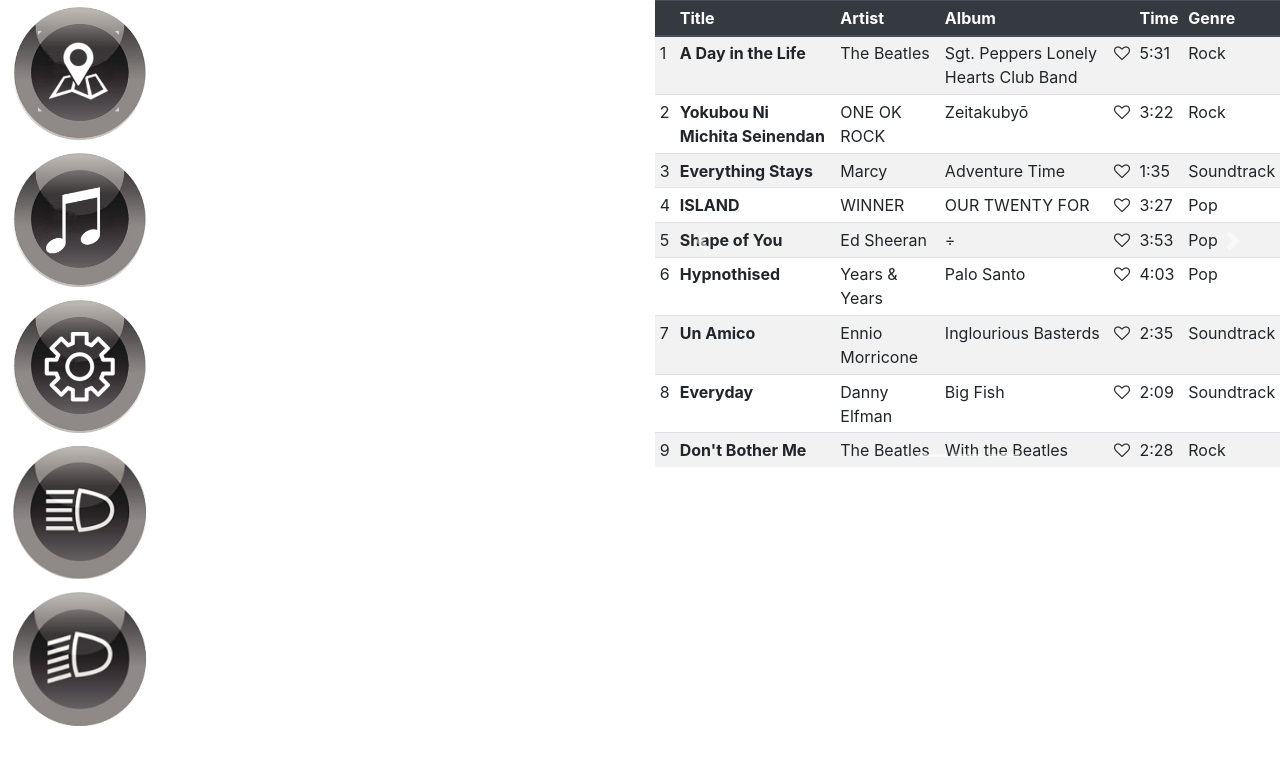
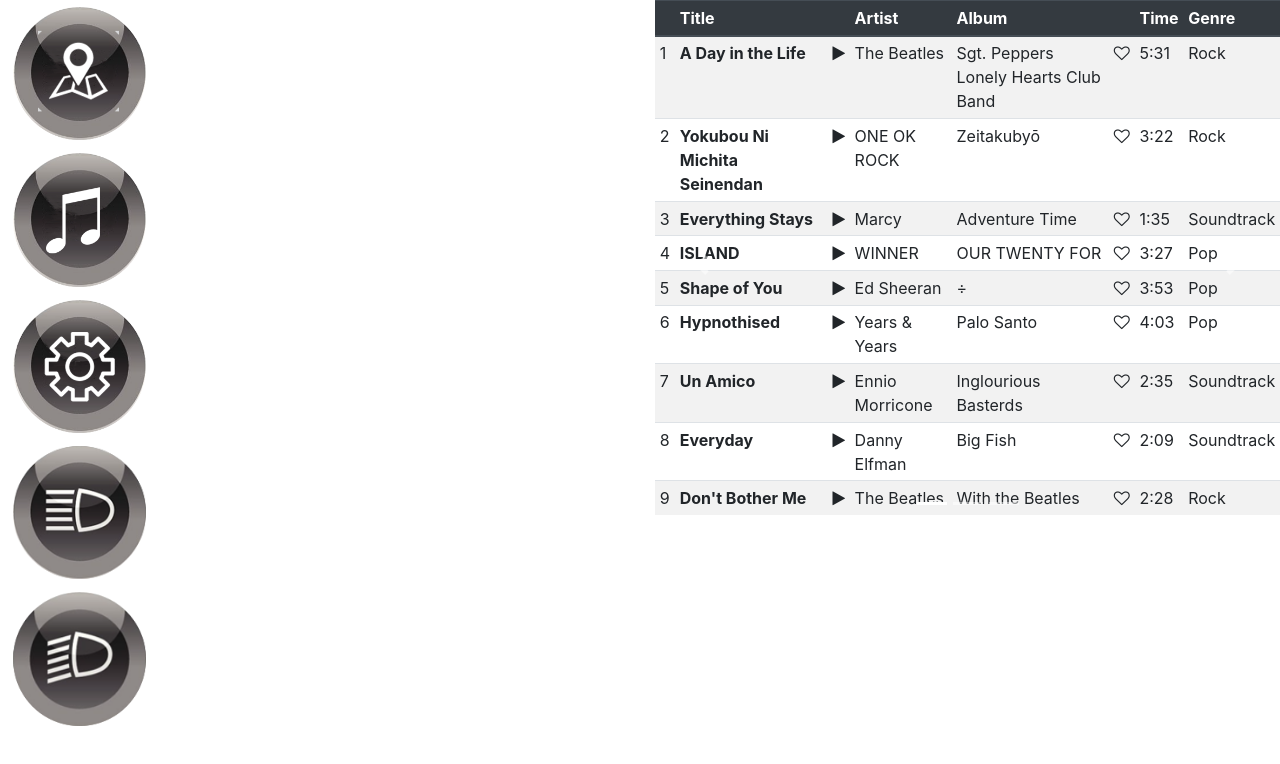
Before and after one commit to christinehhhh/Frontend-Middle-Console, a React (Create React App) app: page /login in a window 1280 px wide. Shown: the top 764 px of the page. Built offline with nearby package versions, Linux system fonts and the light colour scheme.

Commit message:
Not functionable Carousel with Login Site

```diff
--- a/src/App.js
+++ b/src/App.js
@@ -1,61 +1,66 @@
 import React, { Component } from "react";
 import "./App.css";
-import MusicTable from "./components/musicTable";
+import Music from "./components/music";
 import Buttons from "./components/buttons";
+import Login from "./components/login";
 
 class App extends Component {
   state = {};
   render() {
     return (
       <form>
-        <div class="row">
-          <div class="col">
+        <div className="row">
+          <div className="col">
             <Buttons />
           </div>
-          <div class="col">
-            <div id="dynamicSite" class="carousel slide" data-ride="carousel">
+          <div className="col">
+            <div
+              id="dynamicSite"
+              className="carousel slide"
+              data-ride="carousel"
+            >
               <ol className="carousel-indicators">
-                <li data-target="#dynamicSite"></li>
+                <li
+                  data-target="#dynamicSite"
+                  data-slide-to="0"
+                  className="active"
+                ></li>
                 <li data-target="#dynamicSite" data-slide-to="1"></li>
                 <li data-target="#dynamicSite" data-slide-to="2"></li>
               </ol>
               <div className="carousel-inner">
                 <div className="carousel-item active">
-                  <MusicTable />
+                  <Music />
                 </div>
                 <div className="carousel-item">
-                  <img src="..." class="d-block w-100" alt="..." />
-                </div>
-                <div className="carousel-item">
-                  <img src="..." class="d-block w-100" alt="..." />
+                  <Login />
                 </div>
               </div>
               <a
-                class="carousel-control-prev"
+                className="carousel-control-prev"
                 href="#dynamicSite"
                 role="button"
                 data-slide="prev"
               >
                 <span
-                  class="carousel-control-prev-icon"
+                  className="carousel-control-prev-icon"
                   aria-hidden="true"
                 ></span>
-                <span class="sr-only">Previous</span>
+                <span className="sr-only">Previous</span>
               </a>
               <a
-                class="carousel-control-next"
+                className="carousel-control-next"
                 href="#dynamicSite"
                 role="button"
                 data-slide="next"
               >
                 <span
-                  class="carousel-control-next-icon"
+                  className="carousel-control-next-icon"
                   aria-hidden="true"
                 ></span>
-                <span class="sr-only">Next</span>
+                <span className="sr-only">Next</span>
               </a>
             </div>
-            {/* <MusicTable /> */}
           </div>
         </div>
       </form>
--- /dev/null
+++ b/src/Components/common/play.jsx
@@ -0,0 +1,15 @@
+import React, { Component } from "react";
+
+class Play extends Component {
+  render() {
+    return (
+      <i
+        style={{ cursor: "pointer" }}
+        className="fa fa-play"
+        aria-hidden="true"
+      ></i>
+    );
+  }
+}
+
+export default Play;
--- /dev/null
+++ b/src/Components/login.jsx
@@ -0,0 +1,42 @@
+import React, { Component } from "react";
+
+class Login extends Component {
+  render() {
+    return (
+      <React.Fragment>
+        <h1 class="h3 mb-3 font-weight-normal">Please sign in</h1>
+        <label for="inputEmail" class="sr-only">
+          Email address
+        </label>
+        <input
+          type="email"
+          id="inputEmail"
+          class="form-control"
+          placeholder="Email address"
+          required
+          autofocus
+        />
+        <label for="inputPassword" class="sr-only">
+          Password
+        </label>
+        <input
+          type="password"
+          id="inputPassword"
+          class="form-control"
+          placeholder="Password"
+          required
+        />
+        <div class="checkbox mb-3">
+          <label>
+            <input type="checkbox" value="remember-me" /> Remember me
+          </label>
+        </div>
+        <button class="btn btn-lg btn-primary btn-block" type="submit">
+          Sign in
+        </button>
+      </React.Fragment>
+    );
+  }
+}
+
+export default Login;
--- a/src/Components/musicTable.jsx
+++ b/src/Components/music.jsx
@@ -1,8 +1,9 @@
 import React, { Component } from "react";
 import { getMusics } from "./fakeMusicService";
 import Like from "./common/like";
+import Play from "./common/play";
 
-class MusicTable extends Component {
+class Music extends Component {
   state = {
     musics: getMusics()
   };
@@ -22,6 +23,7 @@
           <tr>
             <th> </th>
             <th>Title</th>
+            <th></th>
             <th>Artist</th>
             <th>Album</th>
             <th></th>
@@ -34,6 +36,9 @@
             <tr key={music._id}>
               <td>{this.state.musics.indexOf(music) + 1}</td>
               <th>{music.title}</th>
+              <th>
+                <Play />
+              </th>
               <td>{music.artist}</td>
               <td>{music.album}</td>
               <td>
@@ -52,4 +57,4 @@
   }
 }
 
-export default MusicTable;
+export default Music;
```
